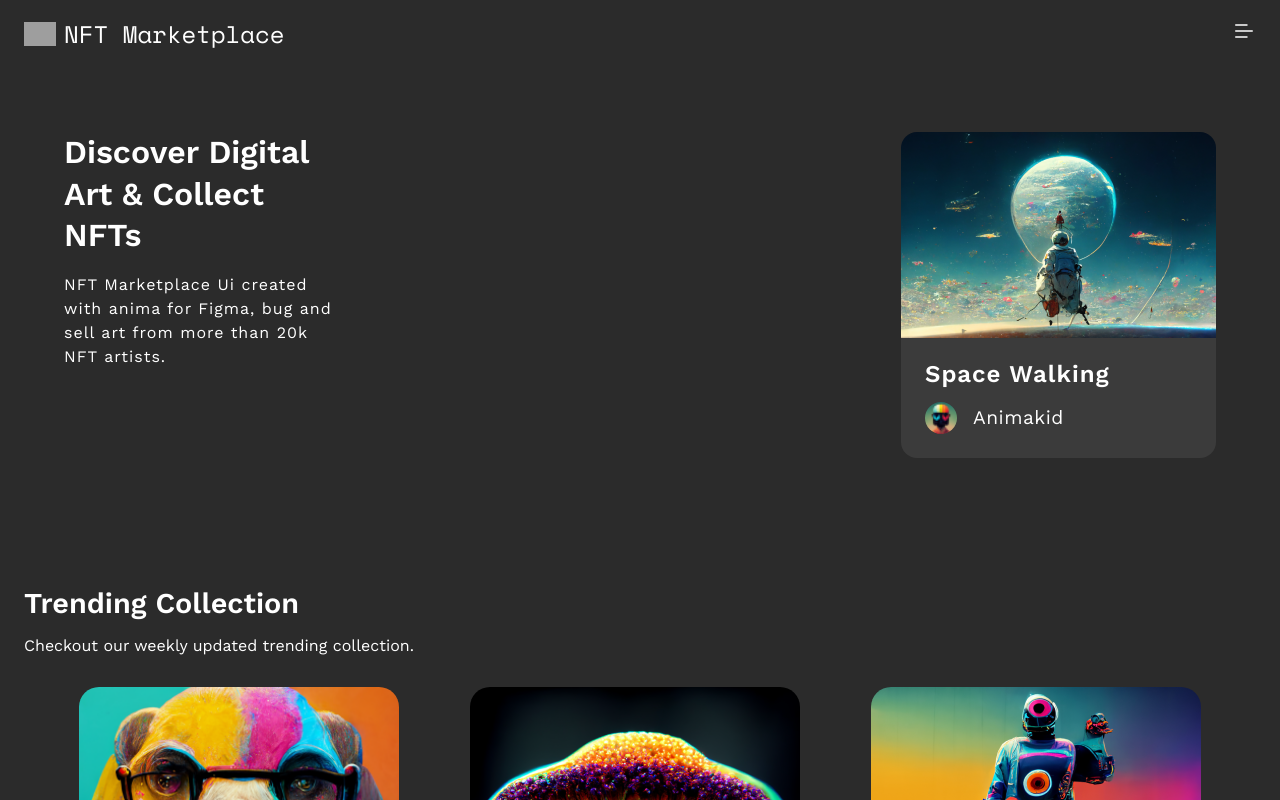
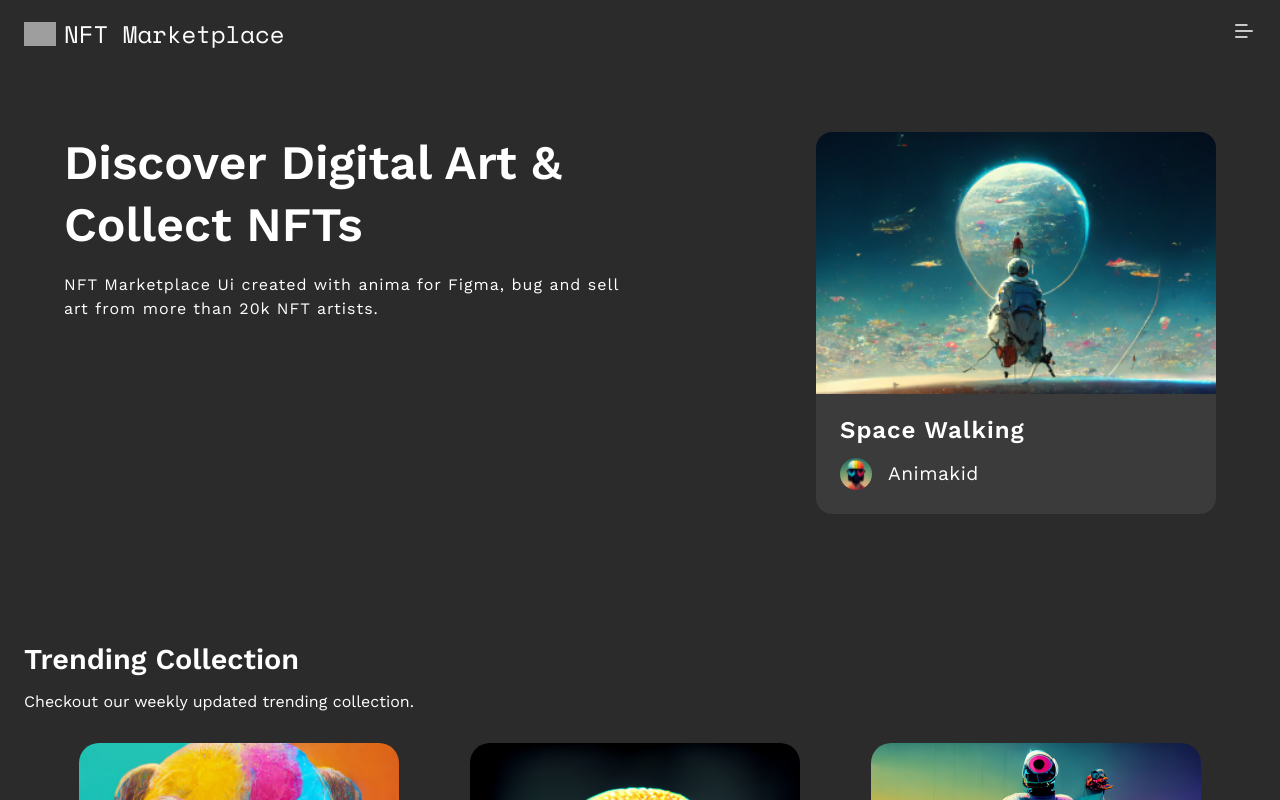
Before and after one commit to mayur0977/ui-practice-nft, a React (Vite) app: page / in a window 1280 px wide. Shown: the top 800 px of the page. Built offline with nearby package versions, Linux system fonts and the light colour scheme; grey boxes are pictures that could not be loaded.

Commit message:
Fix : padding issue

```diff
--- a/src/css/hero.css
+++ b/src/css/hero.css
@@ -13,16 +13,18 @@
   display: flex;
   flex-direction: column;
   gap: 1rem;
+  width: 100%;
 }
 .hero .hero__title h1 {
   font-size: 2rem;
+
   font-weight: 600;
   line-height: 1.3;
 }
 
-.hero .hero__title p {
+.hero .hero__title span {
+  letter-spacing: 1px;
   font-size: 1rem;
-  letter-spacing: 1px;
   font-weight: 400;
   line-height: 1.5rem;
 }
@@ -127,13 +129,21 @@
   .hero {
     padding: 4rem;
     flex-direction: row;
+    gap: 4rem;
     justify-content: space-between;
   }
   .hero__get-started {
     display: none;
   }
+  .hero .hero__title h1 {
+    font-size: 3rem;
+  }
   .hero .hero__title h1,
-  p {
-    max-width: 17rem;
+  span {
+    max-width: 35rem;
+  }
+
+  .hero__nft {
+    width: 100%;
   }
 }
--- a/src/pages/home/components/Hero.tsx
+++ b/src/pages/home/components/Hero.tsx
@@ -3,10 +3,10 @@ function Hero() {
     <div className="hero">
       <div className="hero__title">
         <h1>Discover Digital Art & Collect NFTs</h1>
-        <p>
+        <span>
           NFT Marketplace Ui created with anima for Figma, bug and sell art from
           more than 20k NFT artists.
-        </p>
+        </span>
       </div>
       <div className="hero__nft">
         <img src="images/hero_image1.png" alt="hero_nft" />
```
